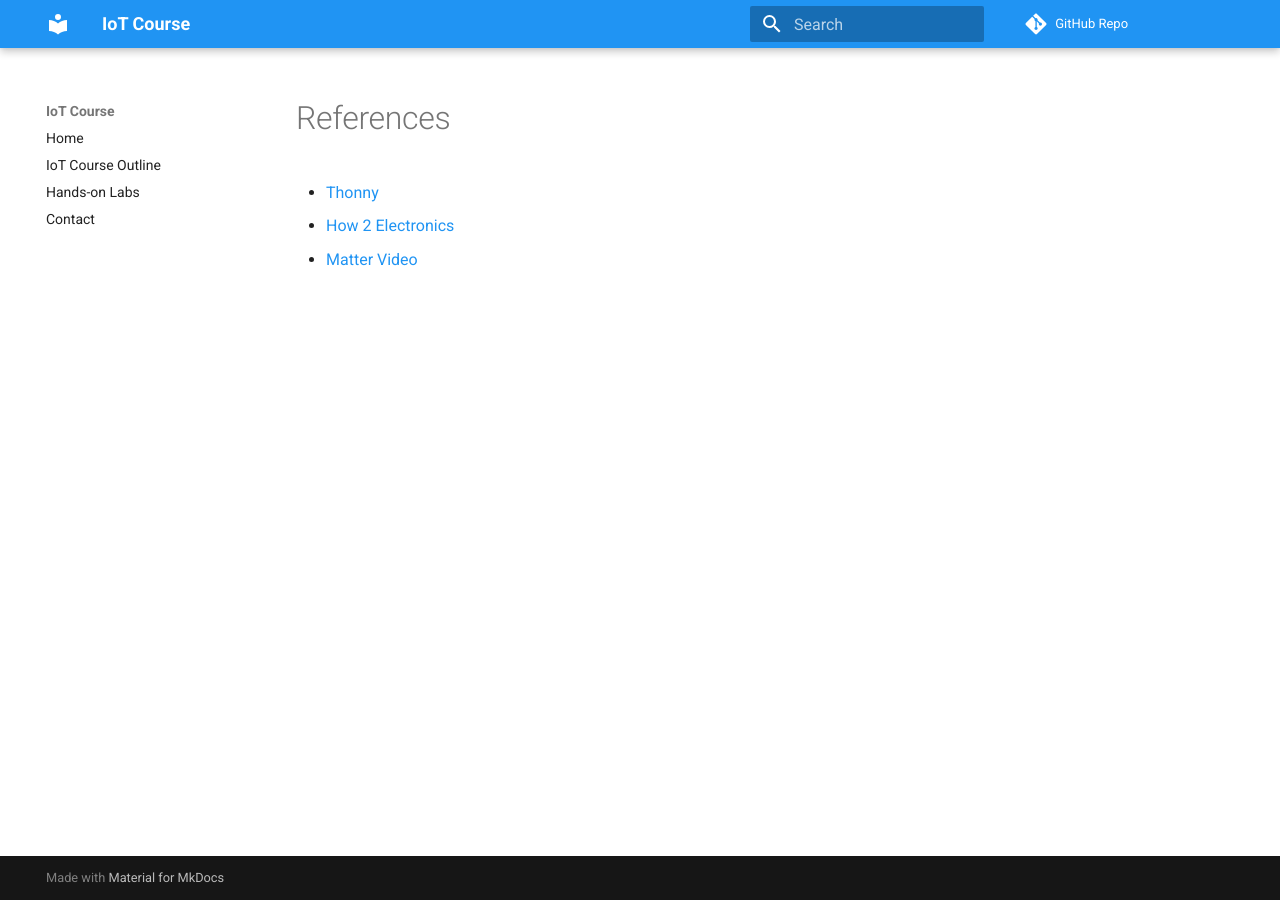
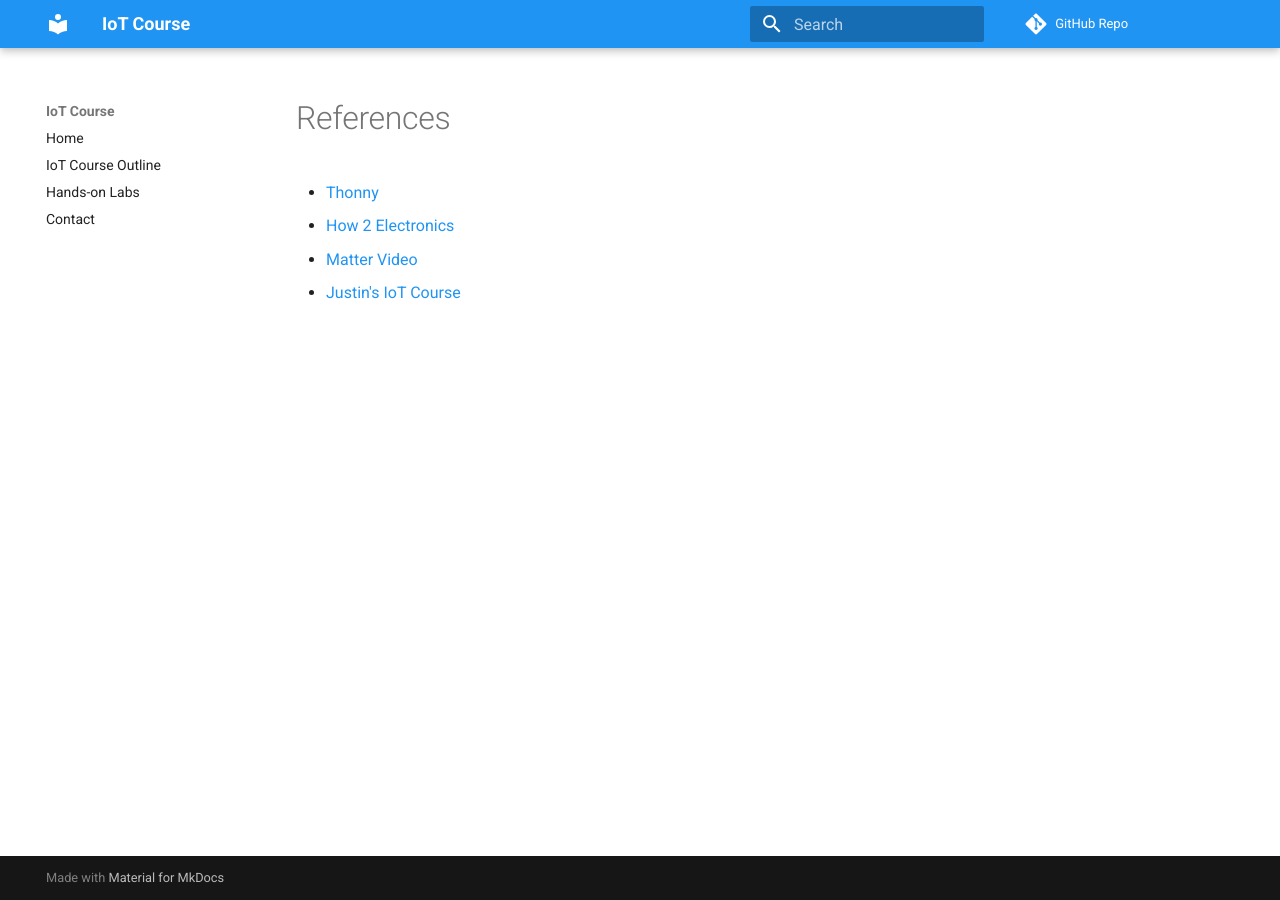
Before and after one commit to dmccreary/iot-course, an MkDocs documentation site: the page built from docs/references.md, in a window 1280 px wide. Built offline with MkDocs 1.6.1 and Material for MkDocs 9.7.7, drawn with Linux system fonts in a browser that asks for light colours; comment, search, counter and statistics services are not loaded.

Commit message:
updating content

```diff
--- a/docs/references.md
+++ b/docs/references.md
@@ -4,3 +4,4 @@
 * [How 2 Electronics](https://how2electronics.com/raspberry-pi/raspberry-pi-pico-w-projects/)
 
 * [Matter Video](https://www.youtube.com/watch?v=gu0dCnnq9kM)
+* [Justin's IoT Course](https://www.coursicle.com/stthomas/courses/SEIS/744/)
```
